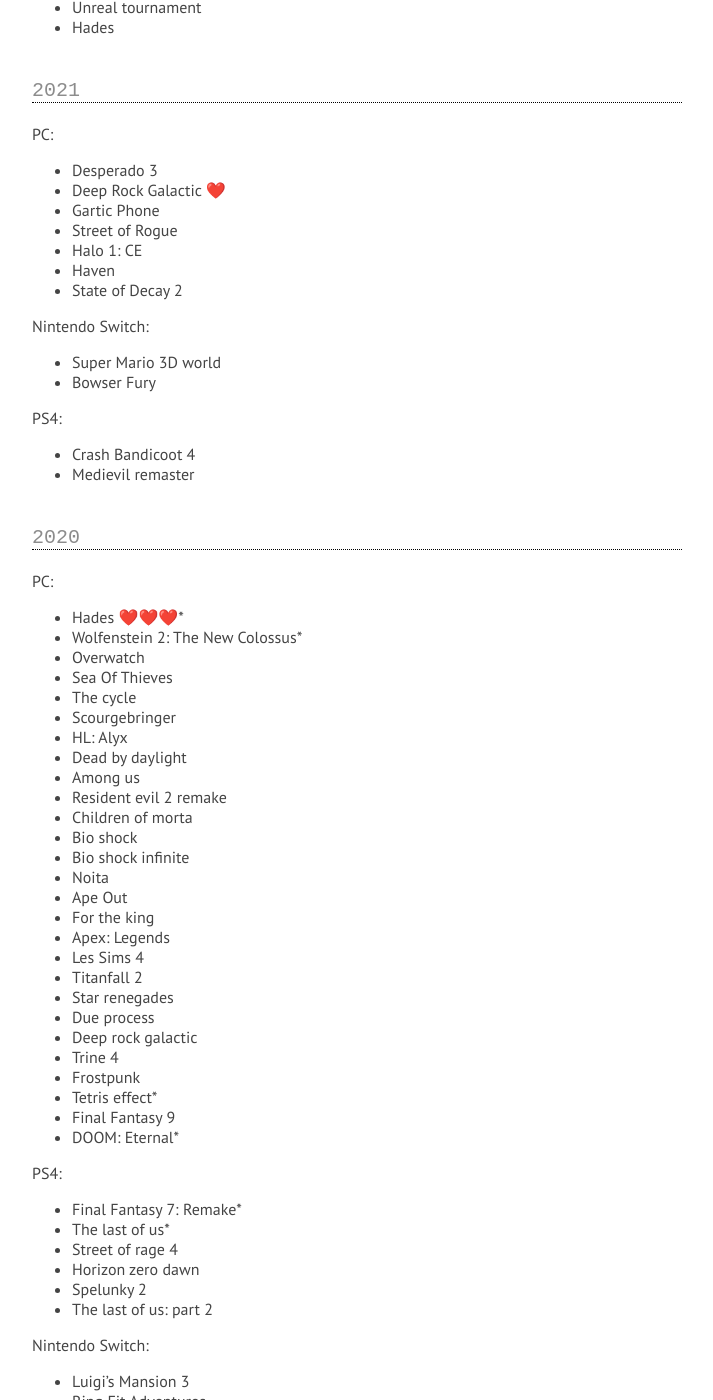
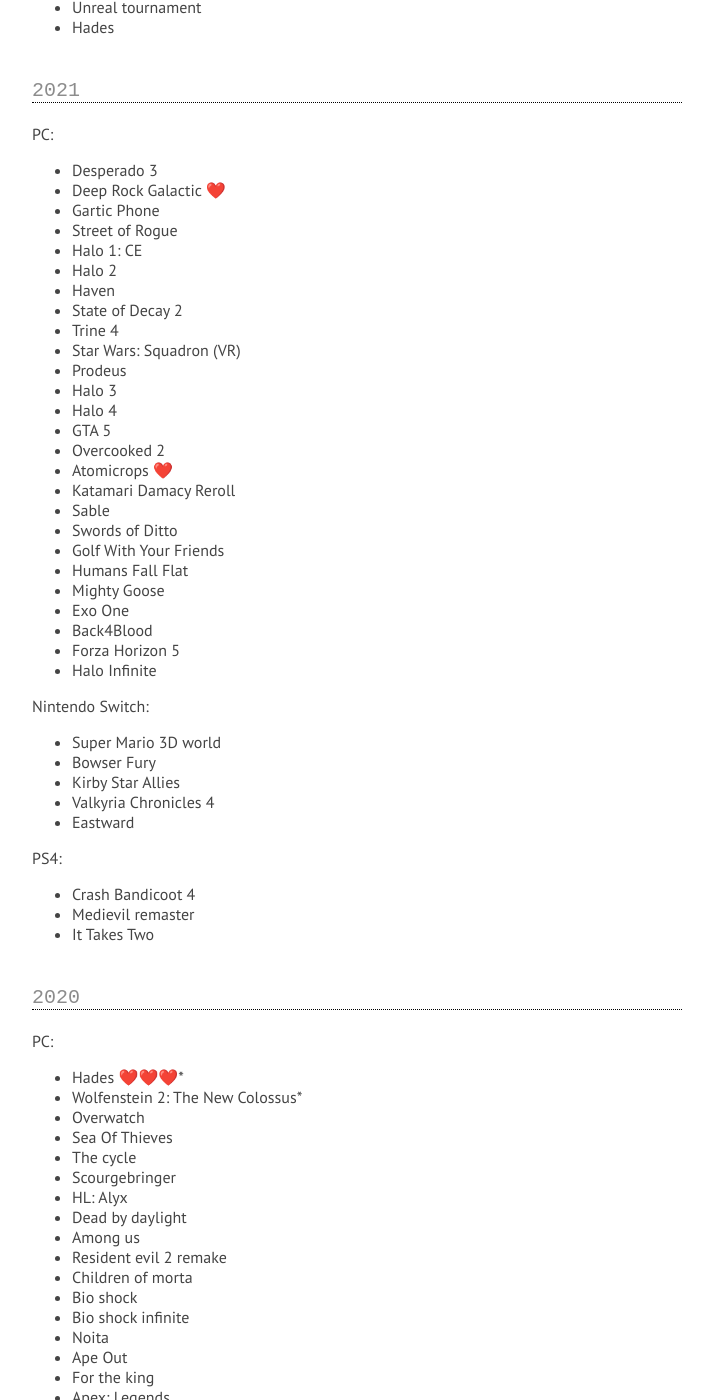
Before and after one commit to valryon/valryon.github.io, a Jekyll site: the page built from _posts/1988-04-29-games.md, in a window 1280 px wide and 1400 px high, scrolled down 937 px. Shown: the whole window, without its empty margins (283-996 px from the left). Built offline with Jekyll 4.4.1, drawn with Linux system fonts in a browser that asks for light colours; some web fonts are replaced.

Commit message:
Add 2021 games

```diff
--- a/_posts/1988-04-29-games.md
+++ b/_posts/1988-04-29-games.md
@@ -46,18 +46,41 @@
 - Gartic Phone
 - Street of Rogue
 - Halo 1: CE
+- Halo 2
 - Haven
 - State of Decay 2
+- Trine 4
+- Star Wars: Squadron (VR)
+- Prodeus
+- Halo 3
+- Halo 4
+- GTA 5
+- Overcooked 2
+- Atomicrops ❤️
+- Katamari Damacy Reroll
+- Sable
+- Swords of Ditto
+- Golf With Your Friends
+- Humans Fall Flat
+- Mighty Goose
+- Exo One
+- Back4Blood
+- Forza Horizon 5
+- Halo Infinite
 
 Nintendo Switch:
 
 - Super Mario 3D world
 - Bowser Fury
+- Kirby Star Allies
+- Valkyria Chronicles 4
+- Eastward
 
 PS4:
 
 - Crash Bandicoot 4
 - Medievil remaster
+- It Takes Two
 
 ## 2020
 
```
